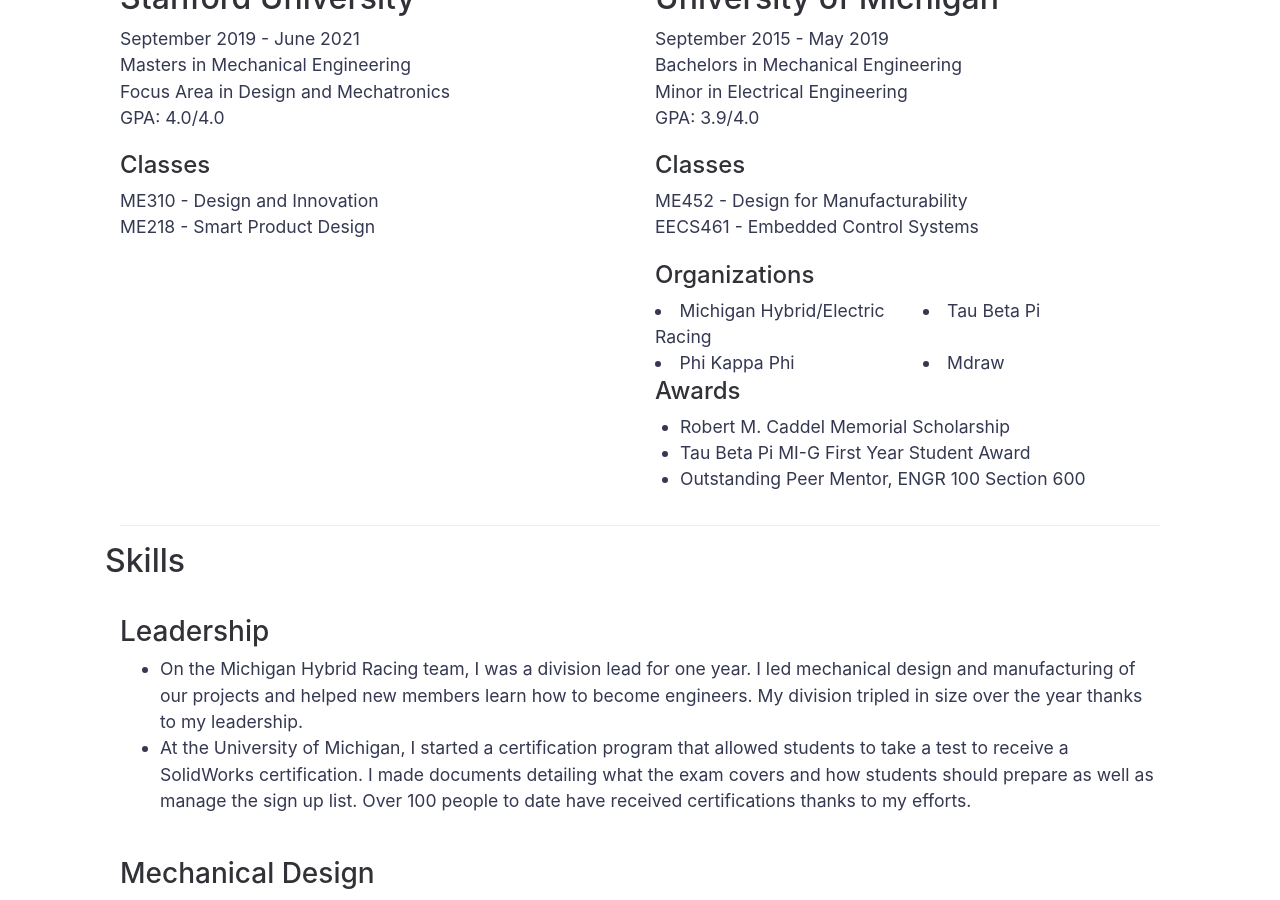
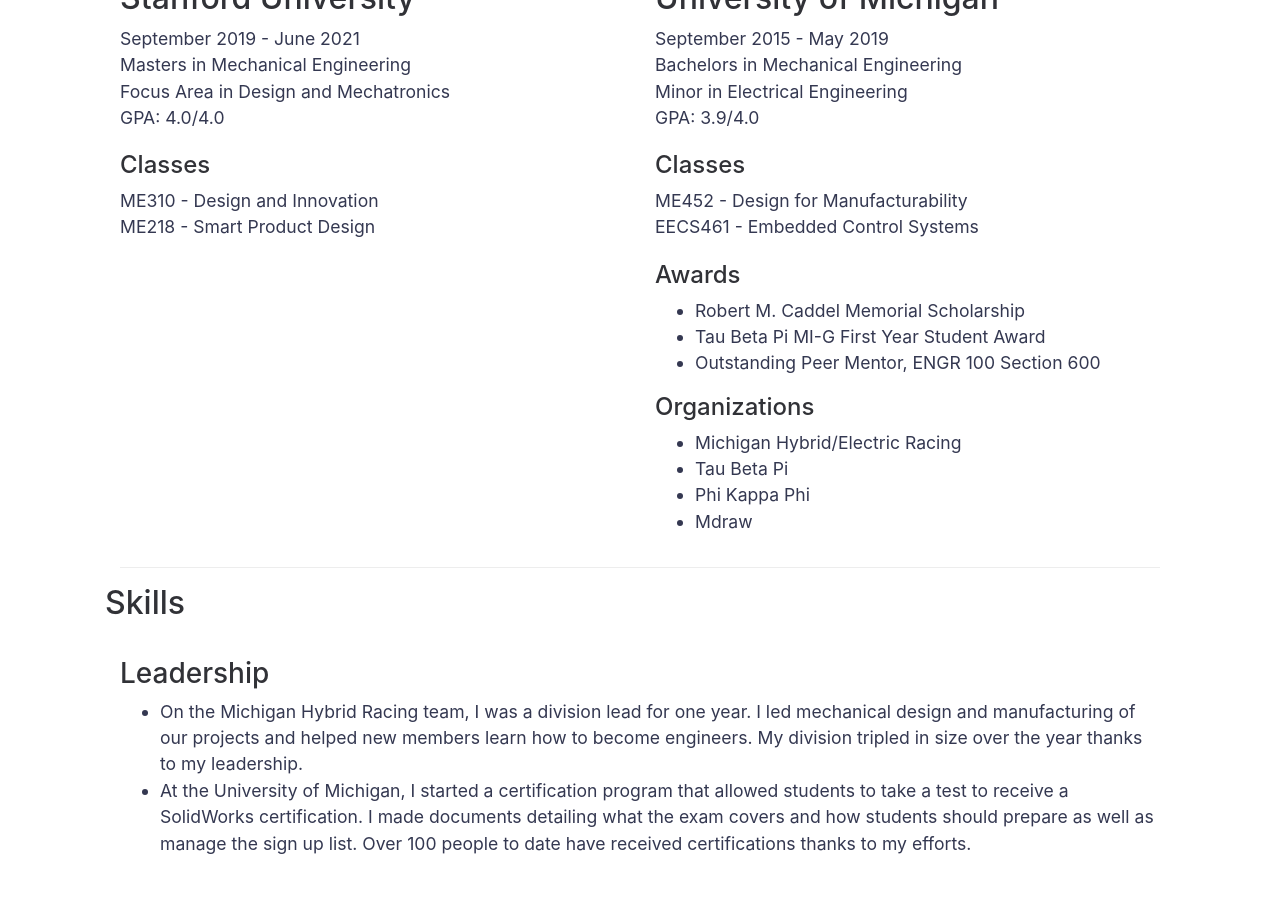
Before and after one commit to T60D/T60D.github.io, a Jekyll site: the page built from index.md, in a window 1280 px wide and 900 px high, scrolled down 1088 px. Built offline with Jekyll 4.4.1, drawn with Linux system fonts in a browser that asks for light colours.

Commit message:
Fixed awards section at michigan

```diff
--- a/index.md
+++ b/index.md
@@ -54,34 +54,22 @@ I am a mechanical engineer with a passion for solving problems and designing con
         EECS461 - Embedded Control Systems<br>
         </p>
 
-        <div class = "row">
-            <div class = "col-12">
-                <h4>Organizations</h4>
-            </div>
-            <div class = "col-6">
-                <li>Michigan Hybrid/Electric Racing</li>
-            </div>
-            <div class = "col-6">
-                <li>Tau Beta Pi</li>
-            </div>
-            <div class = "col-6">
-                <li>Phi Kappa Phi</li>
-            </div>
-            <div class = "col-6">
-                <li>Mdraw</li>
-            </div>
-        </div>
+        <h4>Awards</h4>
+        <ul>
+        <li>Robert M. Caddel Memorial Scholarship</li>
+        <li>Tau Beta Pi MI-G First Year Student Award</li>
+        <li>Outstanding Peer Mentor, ENGR 100 Section 600</li>
+        </ul>
 
-        <div class = "row">
-            <div class = "col-12">
-                <h4>Awards</h4>
-            </div>
-            <ul>
-            <li>Robert M. Caddel Memorial Scholarship</li>
-            <li>Tau Beta Pi MI-G First Year Student Award</li>
-            <li>Outstanding Peer Mentor, ENGR 100 Section 600</li>
-            </ul>
-        </div>
+        <h4>Organizations</h4>
+        <ul>
+        <li>Michigan Hybrid/Electric Racing</li>
+        <li>Tau Beta Pi</li>
+        <li>Phi Kappa Phi</li>
+        <li>Mdraw</li>
+        </ul>
+
+
     </div>
 </div>
 
```
